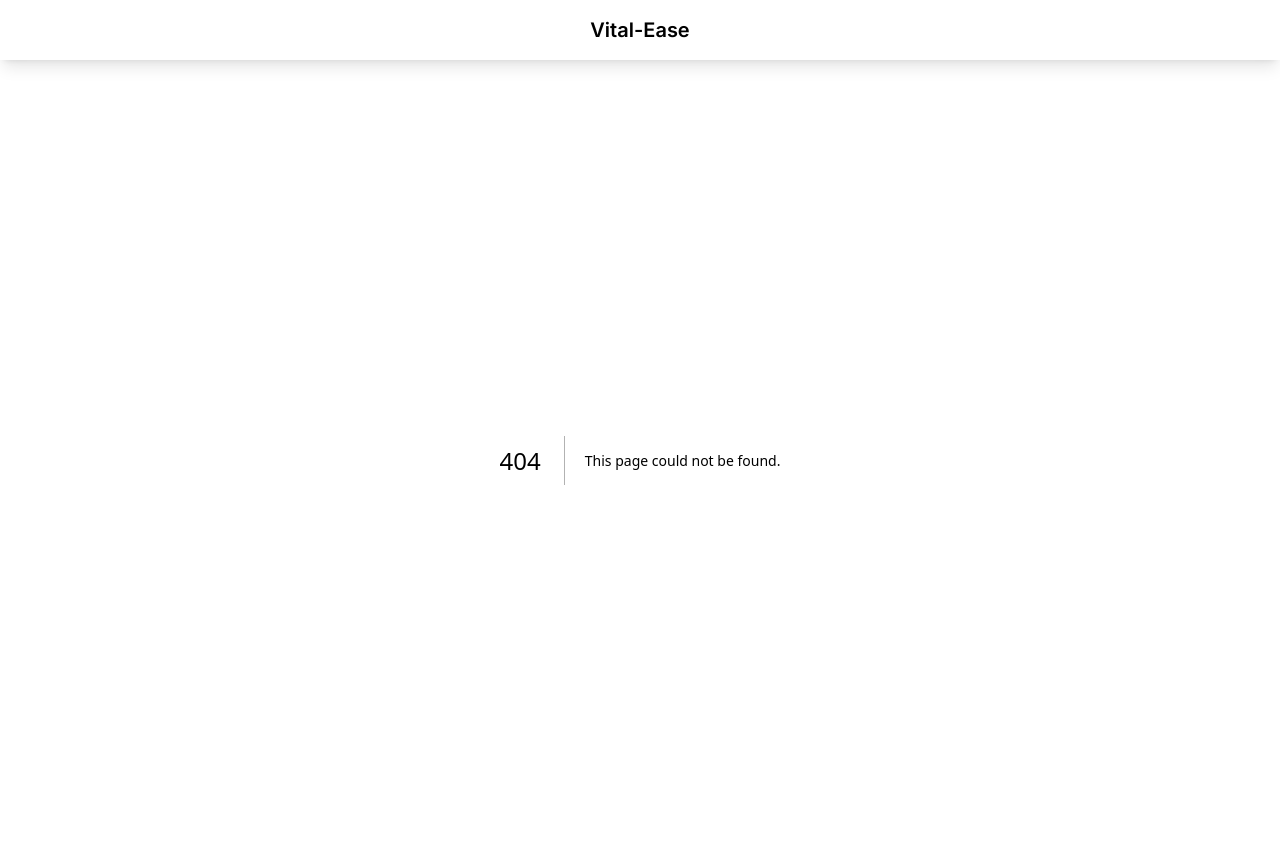
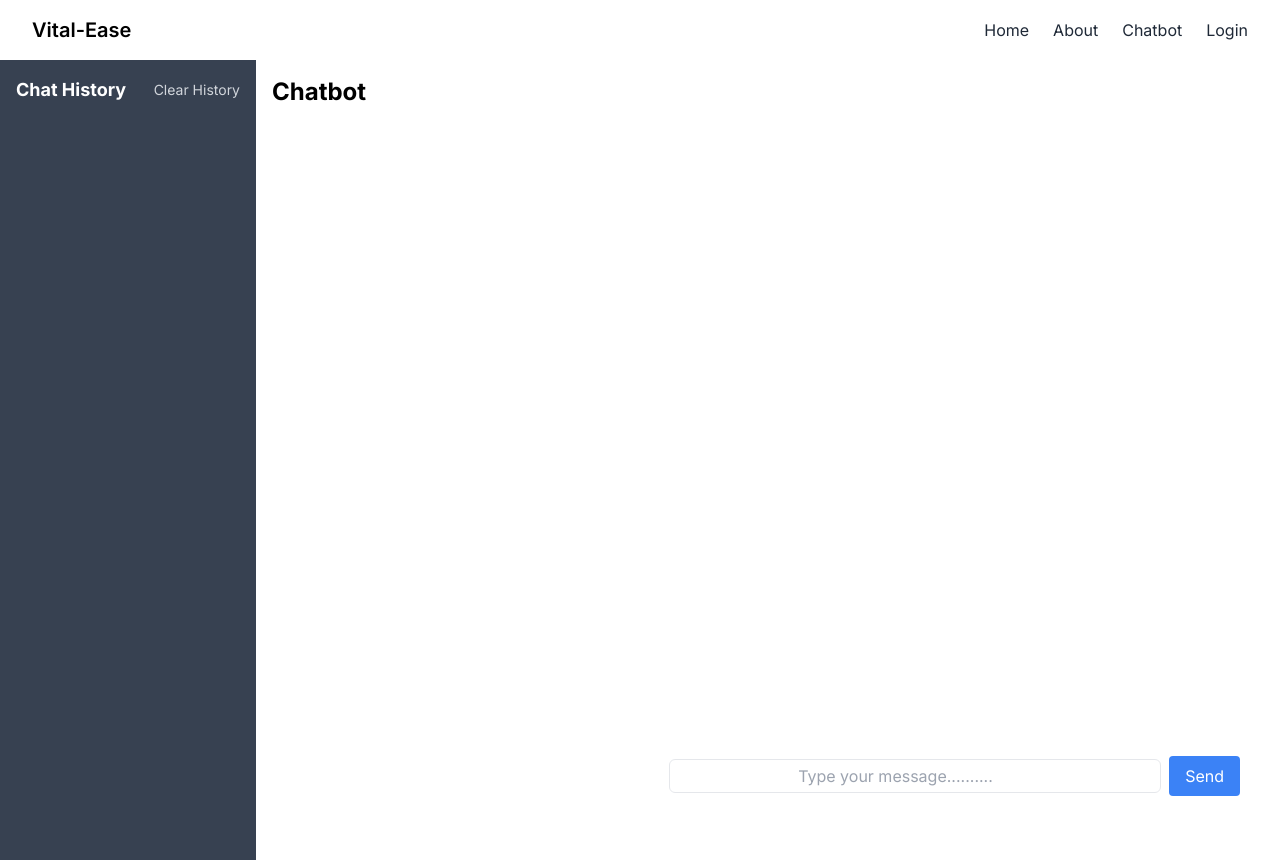
Before and after one commit to Dheerajjha451/vital-ease, a Next.js app: page /users/chatbot in a window 1280 px wide. Before the commit this address had no page. Built offline with nearby package versions, Linux system fonts and the light colour scheme.

Commit message:
Frontend sigin,signup,chatbot

```diff
--- a/app/components/Navbar/index.jsx
+++ b/app/components/Navbar/index.jsx
@@ -1,14 +1,45 @@
 'use client';
-import React from 'react';
+import React, { useState } from 'react';
 
 function Navbar(props) {
-    return (
-        <>
-        <nav className='place-items-center py-4 px-48 w-screen bg-white shadow-lg'>
-            <h1 className='font-semibold text-xl'>Vital-Ease</h1>
-        </nav>
-        </>
-    );
+  const [isLoggedIn, setIsLoggedIn] = useState(false);
+
+  const handleUserProfileClick = () => {
+    setIsLoggedIn(!isLoggedIn);
+  };
+
+  return (
+    <nav className='flex items-center justify-between py-4 px-8 w-screen bg-white shadow-lg'>
+      <div className='flex items-center'>
+        <h1 className='font-semibold text-xl'>Vital-Ease</h1>
+      </div>
+
+      <div className='flex items-center space-x-6'>
+        <a href='#' className='text-gray-800 hover:text-blue-500'>
+          Home
+        </a>
+        <a href='#' className='text-gray-800 hover:text-blue-500'>
+          About
+        </a>
+        <a href='#' className='text-gray-800 hover:text-blue-500'>
+          Chatbot
+        </a>
+
+        <div className='flex items-center space-x-4'>
+          {isLoggedIn ? (
+            <a href='#' onClick={handleUserProfileClick} className='text-gray-800 hover:text-blue-500'>
+              User Profile
+            </a>
+          ) : (
+            <a href='#' onClick={handleUserProfileClick} className='text-gray-800 hover:text-blue-500'>
+              Login
+            </a>
+          )}
+
+        </div>
+      </div>
+    </nav>
+  );
 }
 
 export default Navbar;
--- /dev/null
+++ b/app/users/Signin/page.tsx
@@ -0,0 +1,35 @@
+
+import React from 'react';
+
+const Signin = () => {
+    return (
+        <div className="min-h-screen flex flex-col justify-center items-center">
+            <div className="mb-10">
+                <h6 className="text-lg font-semibold">
+                    Welcome back. Sign in below
+                </h6>
+            </div>
+            <div className="flex justify-center">
+                <div className="w-96 p-8 border border-gray-300">
+                    <input
+                        className="w-full mb-4 p-2 border border-gray-300 rounded"
+                        type="text"
+                        placeholder="Email"
+                    />
+                    <input
+                        className="w-full mb-4 p-2 border border-gray-300 rounded"
+                        type="password"
+                        placeholder="Password"
+                    />
+                    <button
+                        className="w-full bg-green-500 text-white p-2 rounded"
+                    >
+                        Signin
+                    </button>
+                </div>
+            </div>
+        </div>
+    );
+};
+
+export default Signin;
--- /dev/null
+++ b/app/users/Signup/page.jsx
@@ -0,0 +1,44 @@
+import React from 'react';
+
+const Signup = () => {
+    return (
+        <div className="min-h-screen flex flex-col justify-center items-center">
+            <div className="mb-10">
+                <h6 className="text-lg font-semibold">
+                    Join us. Sign up below
+                </h6>
+            </div>
+            <div className="flex justify-center">
+                <div className="w-96 p-8 border border-gray-300">
+                    <input
+                        className="w-full mb-4 p-2 border border-gray-300 rounded"
+                        type="text"
+                        placeholder="Full Name"
+                    />
+                    <input
+                        className="w-full mb-4 p-2 border border-gray-300 rounded"
+                        type="text"
+                        placeholder="Email"
+                    />
+                    <input
+                        className="w-full mb-4 p-2 border border-gray-300 rounded"
+                        type="password"
+                        placeholder="Password"
+                    />
+                    <input
+                        className="w-full mb-4 p-2 border border-gray-300 rounded"
+                        type="password"
+                        placeholder="Confirm Password"
+                    />
+                    <button
+                        className="w-full bg-green-500 text-white p-2 rounded"
+                    >
+                        Signup
+                    </button>
+                </div>
+            </div>
+        </div>
+    );
+};
+
+export default Signup;
--- /dev/null
+++ b/app/users/chatbot/page.jsx
@@ -0,0 +1,102 @@
+'use client'
+import React, { useState, useEffect } from 'react';
+
+const simulateChat= async (userInput) => {
+  return new Promise((resolve) => {
+    setTimeout(() => {
+      const botResponse = `Bot reply:question "${userInput}" and answer`;
+      resolve(botResponse);
+    }, 1000);
+  });
+};
+
+function Chatbot() {
+  const [messages, setMessages] = useState([]);
+  const [inputText, setInputText] = useState('');
+
+  const handleInputChange = (e) => {
+    setInputText(e.target.value);
+  };
+
+  const handleSendMessage = async () => {
+    if (inputText.trim() !== '') {
+      const newMessages = [...messages, { text: inputText, type: 'user' }];
+      setMessages(newMessages);
+      const botResponse = await simulateChat(inputText);
+      setMessages([...newMessages, { text: botResponse, type: 'bot' }]);
+      setInputText('');
+    }
+  };
+
+  const handleClearHistory = () => {
+    setMessages([]);
+  };
+
+  return (
+    <div className="flex h-screen bg-gray-100">
+      <div className="w-1/5 bg-gray-700 text-white p-4 overflow-y-auto">
+        <div className="flex justify-between items-center mb-4">
+          <h2 className="text-lg font-bold">Chat History</h2>
+          <button
+            onClick={handleClearHistory}
+            className="text-sm text-gray-300 hover:text-white cursor-pointer"
+          >
+            Clear History
+          </button>
+        </div>
+        {messages.map((message, index) => (
+          <div
+            key={index}
+            className={`mb-2 ${
+              message.type === 'user' ? 'text-blue-500' : 'text-gray-300'
+            }`}
+          >
+            {message.text}
+          </div>
+        ))}
+      </div>
+
+      <div className="w-4/5 bg-white p-4 overflow-y-auto">
+        <h2 className="text-2xl font-bold mb-4">Chatbot</h2>
+        <div className="chatbot-messages">
+          {messages.map((message, index) => (
+            <div
+              key={index}
+              className={`flex mb-2 ${
+                message.type === 'user' ? 'justify-end' : 'justify-start'
+              }`}
+            >
+              <div
+                className={`bg-slate-300 rounded p-2 ${
+                  message.type === 'user' ? 'bg-blue-500 text-black' : ''
+                }`}
+              >
+                {message.text}
+              </div>
+            </div>
+          ))}
+        </div>
+      </div>
+
+      <div className="fixed bottom-1 right-10 ">
+        <div className="chatbot-input flex items-center">
+          <input
+            type="text"
+            placeholder="Type your message.........."
+            value={inputText}
+            onChange={handleInputChange}
+            className="flex-1 px-32 py-1 border rounded-md mr-2"
+          />
+          <button
+            onClick={handleSendMessage}
+            className="bg-blue-500 text-white py-2 px-4 rounded"
+          >
+            Send
+          </button>
+        </div>
+      </div>
+    </div>
+  );
+}
+
+export default Chatbot;
```
Also changed, not shown: package.json (+7 -4 lines), tsconfig.json (added, +34 -0 lines), app/users/resource/page.jsx (added), 1 other file (tests, documents, lock files or other folders).
